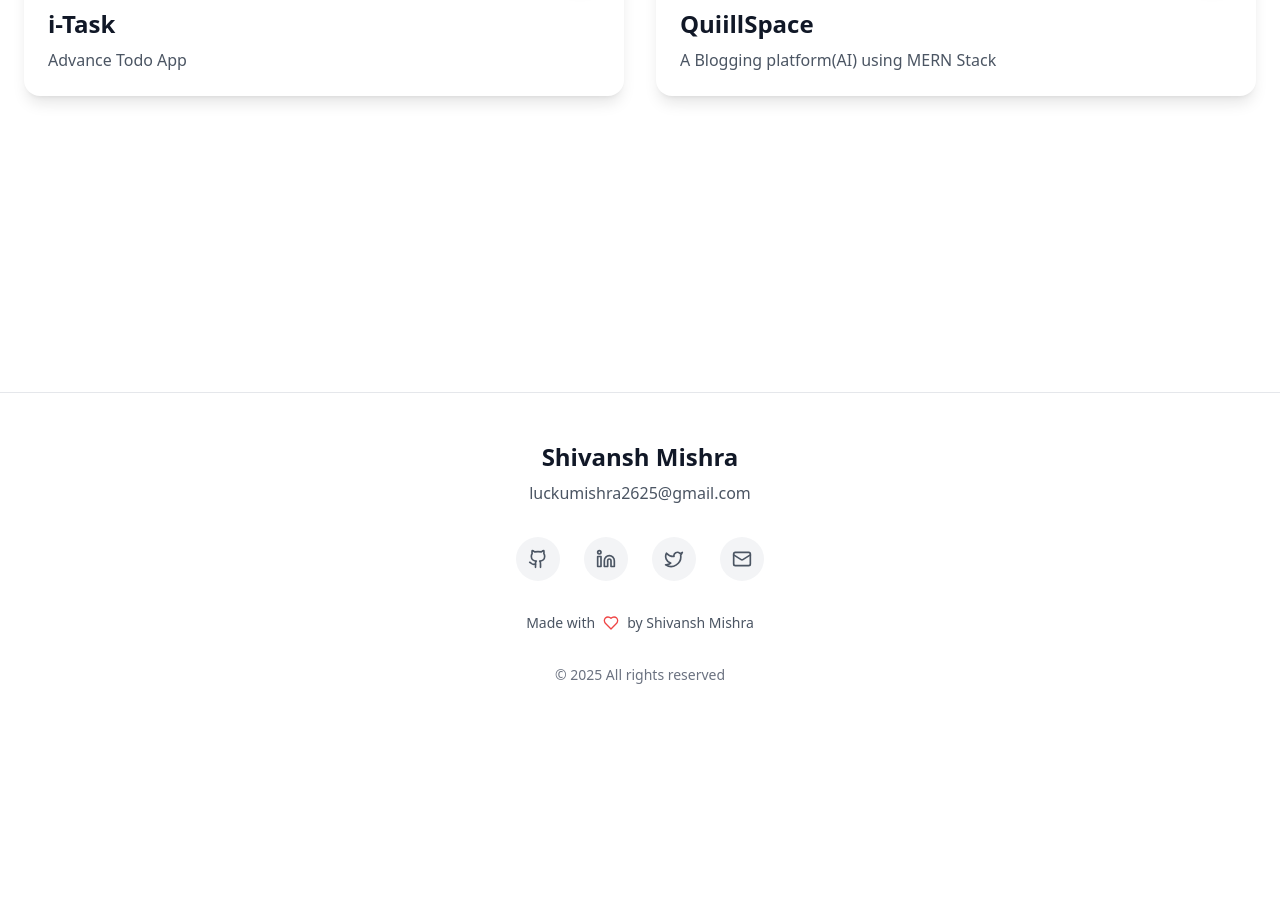
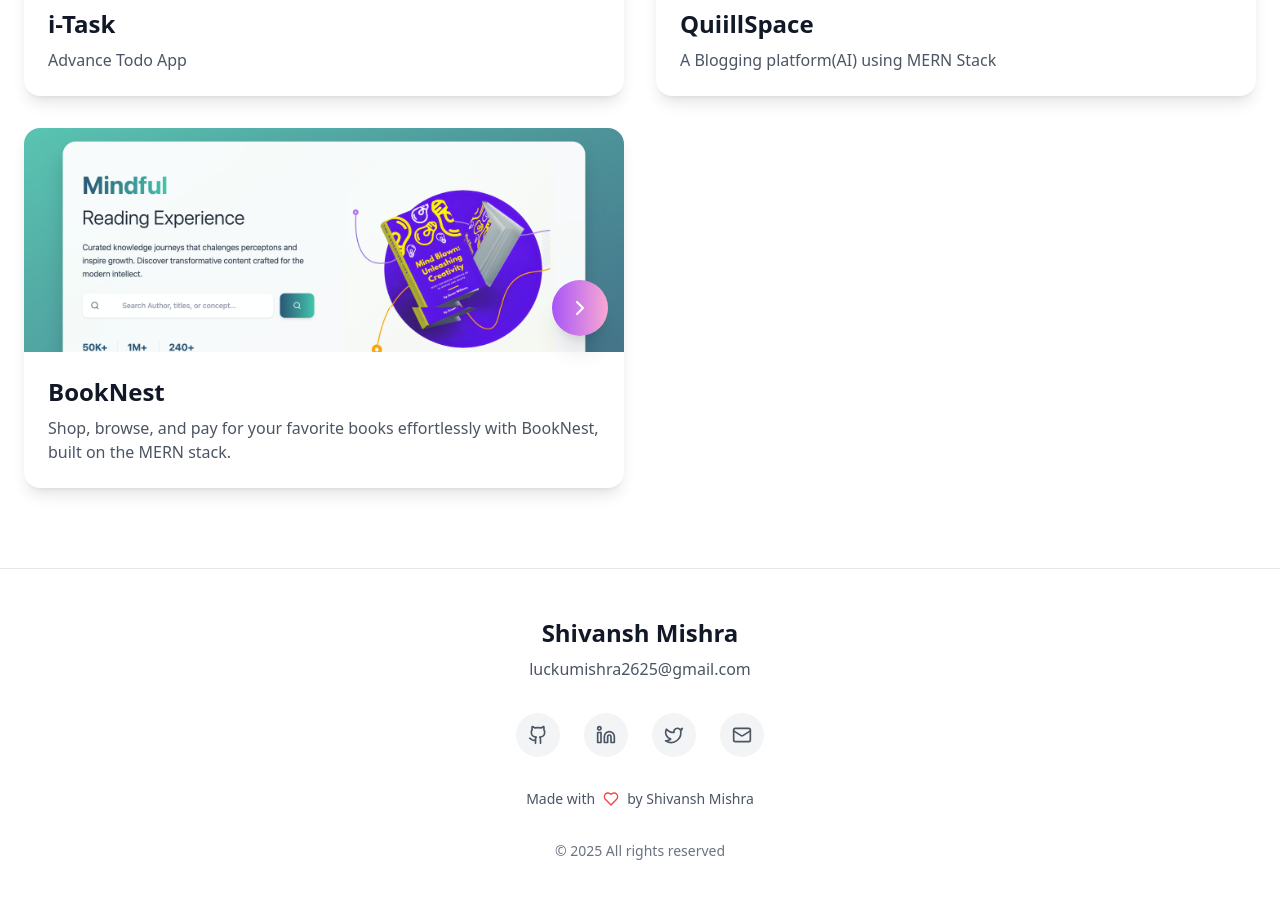
Before and after one commit to beingshivansh0777/Portfolio, a React (Vite) app: page / in a window 1280 px wide. Shown: the part 2400-3299 px from the top of the page. Before the commit the page ends 3133 px from the top, so only its background shows below. Built offline with nearby package versions, Linux system fonts and the light colour scheme.

Commit message:
Update project.ts

```diff
--- a/src/data/project.ts
+++ b/src/data/project.ts
@@ -1,5 +1,6 @@
 import iTask from '../assets/iTask11.png'
 import quillspace from '../assets/quillspcae22.png'
+import booknest from '../assets/booknestss.png'
 
 export const projects = [
   {
@@ -26,5 +27,17 @@ export const projects = [
     demo: 'https://quill-space-ashen.vercel.app/',
     image:quillspace,
   },
+    {
+    id: 3,
+    title: 'BookNest',
+    shortDesc: 'Shop, browse, and pay for your favorite books effortlessly with BookNest, built on the MERN stack.',
+    fullDesc:
+      'BookNest is a full-featured online bookstore built with the MERN stack, offering a seamless experience for both users and admins. Users can browse, search, and purchase books with secure payments, while admins can easily manage the book catalog, track orders, and oversee the platform. With a modern, responsive design and complete administrative control, BookNest provides a smooth, intuitive, and secure platform for book lovers and store managers alike.',
+    features : 'User Authentication,Book Browsing & Search,Shopping Cart & Checkout,Stripe Payment Integration,Admin Panel,Responsive Design',
+    tech: [''],
+    github: 'https://github.com/beingshivansh0777/BookNest',
+    demo: 'https://book-nest-user.vercel.app/',
+    image:booknest,
+  },
 
 ];
```
